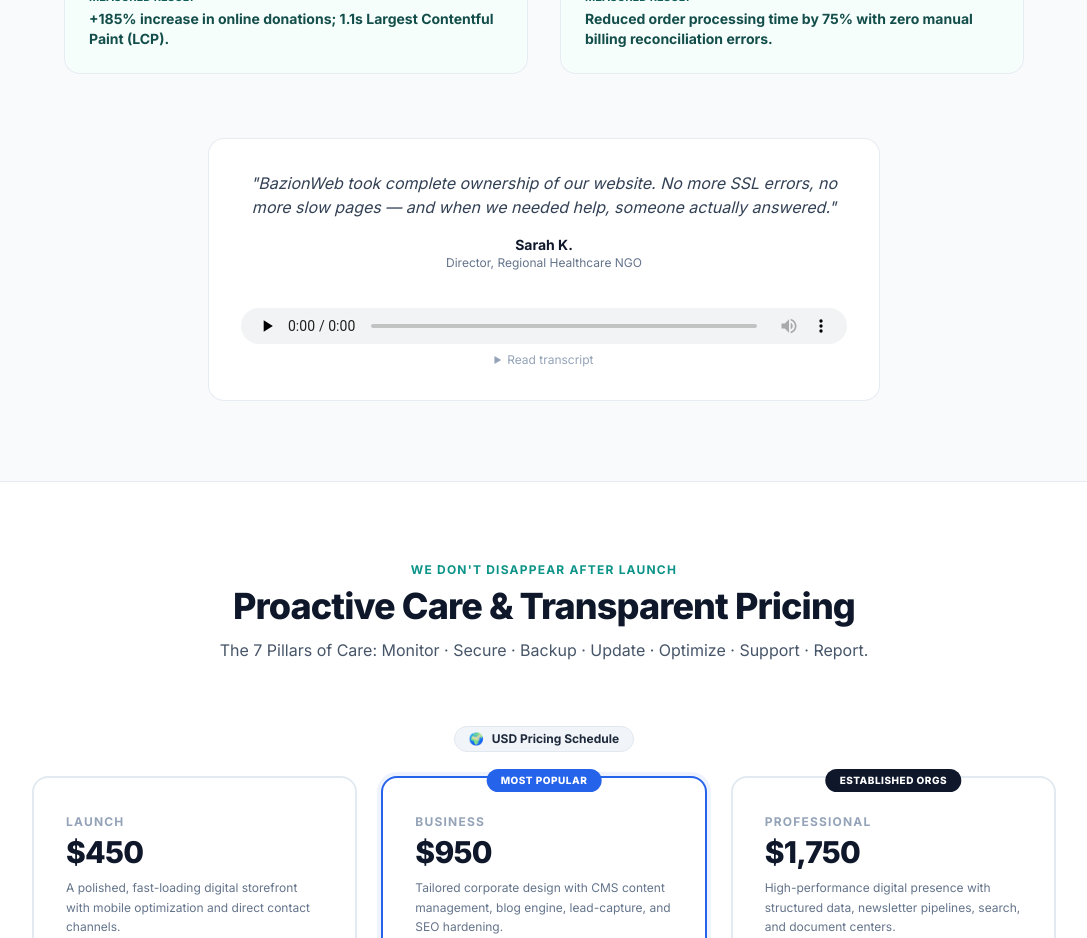
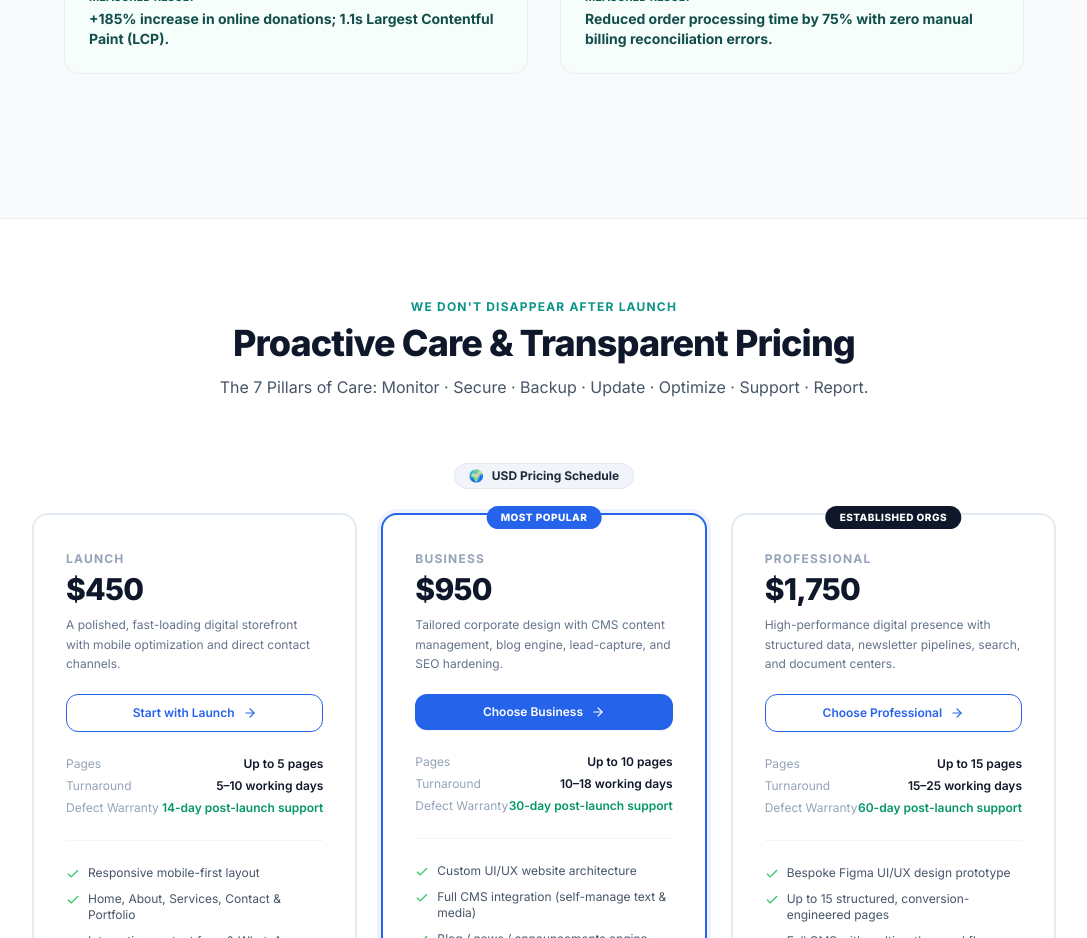
Before and after one commit to bazionwebs/bazionweb, a Next.js app in the folder apps/web/: page / in a window 1280 px wide. Shown: the part 5860-6798 px from the top of the page, without its empty margins (96-1183 px from the left). Built offline with nearby package versions, Linux system fonts and the light colour scheme.

Commit message:
feat(homepage): remove audio testimonial card

```diff
--- a/apps/web/src/app/(public)/page.tsx
+++ b/apps/web/src/app/(public)/page.tsx
@@ -1,6 +1,5 @@
 import Link from 'next/link';
 import type { Metadata } from 'next';
-import AudioTestimonial from '@/components/testimonials/AudioTestimonial';
 import JsonLd from '@/components/seo/JsonLd';
 import HomepagePricingPreview from '@/components/pricing/HomepagePricingPreview';
 import {
@@ -647,19 +646,6 @@ export default function HomePage() {
             ))}
           </div>
 
-          {/* Client Testimonial Snippet */}
-          <div className="bg-white rounded-2xl p-8 border border-slate-200/80 max-w-2xl mx-auto shadow-xs text-center">
-            <p className="text-sm md:text-base text-slate-700 italic mb-4 leading-relaxed">
-              &quot;BazionWeb took complete ownership of our website. No more SSL errors, no more slow pages — and when we needed help, someone actually answered.&quot;
-            </p>
-            <div className="font-bold text-sm text-[#0F172A]">Sarah K.</div>
-            <div className="text-xs text-slate-500">Director, Regional Healthcare NGO</div>
-            <AudioTestimonial
-              name="Sarah K."
-              src="/audio/testimonial-sarah.mp3"
-              transcript="BazionWeb took complete ownership of our website. No more SSL errors, no more slow pages — and when we needed help, someone actually answered."
-            />
-          </div>
         </div>
       </section>
 
```
